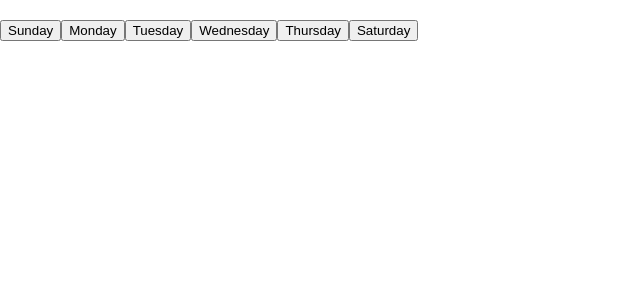
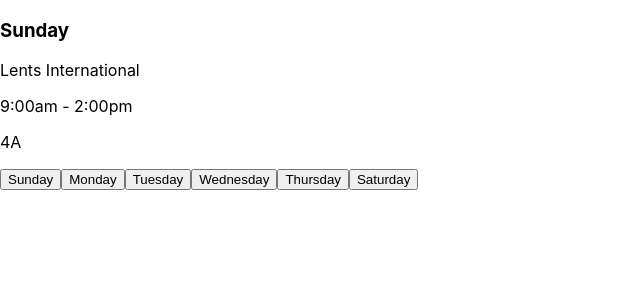
Before and after one commit to ian-bravo/farmers-market-circuit, a React (Create React App) app: page / in a window 1280 px wide. Shown: the top 300 px of the page, without its empty margins (0-640 px from the left). Built offline with nearby package versions, Linux system fonts and the light colour scheme.

Commit message:
fix DayControl fx
Co-authored-by: Joey Palchak <joey.palchak@gmail.com>

```diff
--- a/src/components/DayControl.js
+++ b/src/components/DayControl.js
@@ -62,12 +62,14 @@
 
     // const stateDay = this.state.day;
     const dayInfo = marketSchedule.filter(element => element.day === this.state.day);
+
     console.log(dayInfo);
+
     const currentDayLocation = <Location
-      day={dayInfo.day}
-      location={dayInfo.location}
-      hours={dayInfo.hours}
-      booth={dayInfo.booth}
+      day={dayInfo[0].day}
+      location={dayInfo[0].location}
+      hours={dayInfo[0].hours}
+      booth={dayInfo[0].booth}
       />;
 
     return (
```
